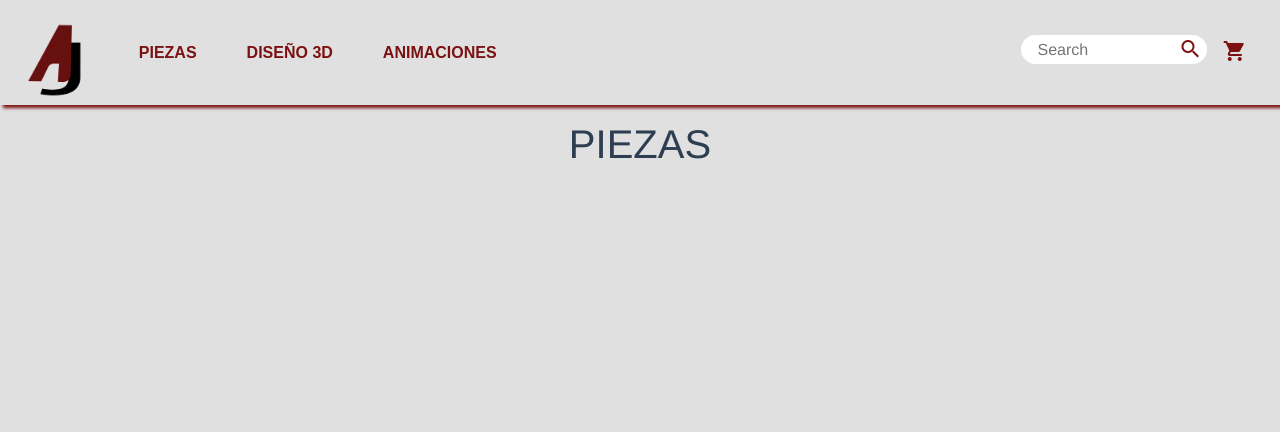
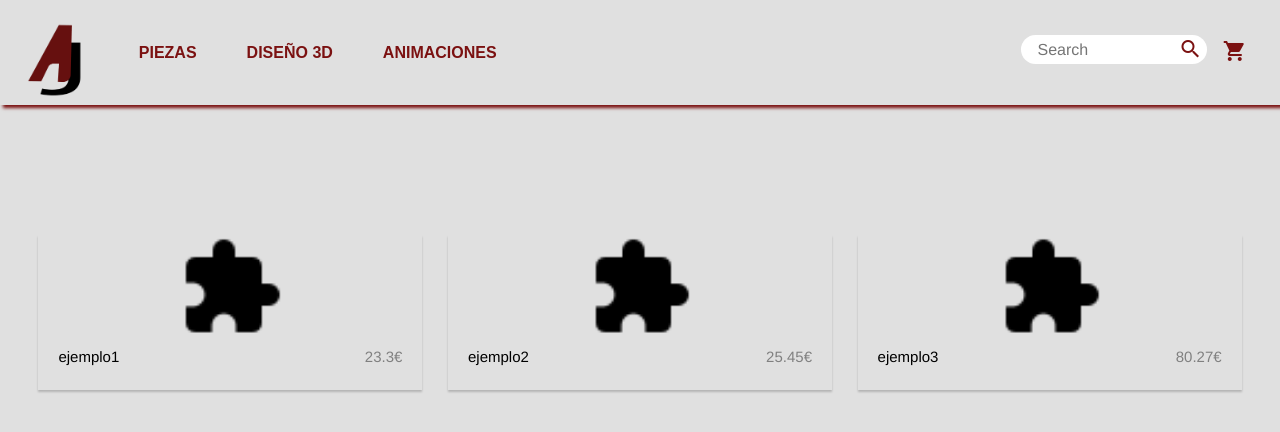
Before and after one commit to JSantosSP/AJSolutions, a Vue app in the folder ajsolutions/: page /piezas in a window 1280 px wide. Shown: the top 432 px of the page. Built offline with nearby package versions, Linux system fonts and the light colour scheme.

Commit message:
start piezas

```diff
--- a/ajsolutions/src/router/index.js
+++ b/ajsolutions/src/router/index.js
@@ -10,6 +10,11 @@ const routes = [
         path: '/piezas',
         name: 'piezasView',
         component: () => import('../views/PiezasView.vue')
+    },
+    {
+        path: '/piezas/view/:nombre',
+        name: 'viewPieza',
+        component: () => import('../views/ViewPieza.vue')
     },
     {
         path: '/3d',
--- a/ajsolutions/src/views/PiezasView.vue
+++ b/ajsolutions/src/views/PiezasView.vue
@@ -1,16 +1,130 @@
 <template>
-  <div>
-    <h1>PIEZAS</h1>
+  <div id="general">
+    <div class="container" v-for="(pieza,index) in piezas.piezas" :key="index">
+      <div @click="routeGo(pieza)">
+        <div class="foto">
+          <img alt="piezas" src="../assets/Piezas.png">
+        </div>
+        <div class="pie_foto">
+          <div class="titulo">
+            <p>{{pieza.nombre}}</p>
+          </div>
+          <div class="precio">
+            <p>{{pieza.precio}}€</p>
+          </div>
+        </div>
+      </div>
+    </div>
   </div>
 </template>
 
 <script>
 export default {
   name: 'PiezasView',
+   data() {
+    return {
+      piezas: {},
+    }
+  },
+  methods: {
+    leerBaseDatos(){
+      this.piezas =
+      {
+        piezas:
+        [
+          {
+            id_Pieza: 1,
+            nombre: 'ejemplo1',
+            precio: 23.30,
+            descripcion: 'ejemplo 1 kjnvskjd kjsdc',
+            n_com: 0,
+            n_vis: 0
+          },
+          {
+            id_Pieza: 2,
+            nombre: 'ejemplo2',
+            precio: 25.45,
+            descripcion: 'ejemplo 2 kjnvskjd kjsdc',
+            n_com: 0,
+            n_vis: 0
+          },
+          {
+            id_Pieza: 3,
+            nombre: 'ejemplo3',
+            precio: 80.27,
+            descripcion: 'ejemplo 3 kjnvskjd kjsdc',
+            n_com: 0,
+            n_vis: 0
+          }
+        ]
+      }
+    },
+    routeGo(pieza){
+      this.$router.push({
+        name: "viewPieza",
+        params:{
+          nombre: pieza.nombre,
+          obj: JSON.stringify(pieza)
+        }
+      });
+    }
+  },
+  beforeMount() {
+    this.leerBaseDatos();
+    console.log(this.piezas);
+  }
 }
 </script>
 
 
 <style scoped>
-
+a{
+  text-decoration: none;
+}
+#general{
+  width: 100%;
+  height: 60%;
+  display: flex;
+  flex-wrap: wrap;
+  justify-content: center;
+  margin: auto;
+  padding-top: 8%;
+  padding-bottom: 8%;
+}
+#general .container{
+  width: 30%;
+  box-shadow: 0 2px 2px rgba(0, 0, 0, 0.2);
+  overflow: hidden;
+  margin: 1%;
+  text-align: center;
+  transition: all 0.25s;
+  cursor: pointer;
+  align-items: center;
+}
+#general .container:hover{
+  transform: translateY(-15px);
+  box-shadow: 0 10px 14px rgba(0, 0, 0, 0.2);
+}
+.foto img{
+ width: 30%;
+ height: 30%;
+}
+.pie_foto{
+  display: flex;
+  flex-wrap: wrap;
+  justify-content: space-between;
+  margin: auto;
+}
+.titulo{
+  text-align: center;
+  font-size: 15px;
+  color: black;
+  padding: 5px;
+}
+.precio{
+  text-align: center;
+  font-size: 15px;
+  color: grey;
+  padding: 5px;
+}
 </style>
--- /dev/null
+++ b/ajsolutions/src/views/ViewPieza.vue
@@ -0,0 +1,23 @@
+<template>
+  <div>
+    <p>{{pieza.nombre}}</p>
+    <p>{{pieza.descripcion}}</p>
+    <p>{{pieza.precio}}</p>
+  </div>
+</template>
+
+<script>
+export default {
+  name: 'ViewPieza',
+  data(){
+    return {
+      pieza: JSON.parse(this.$route.params.obj)
+    }
+  }
+}
+</script>
+
+
+<style scoped>
+
+</style>
```
